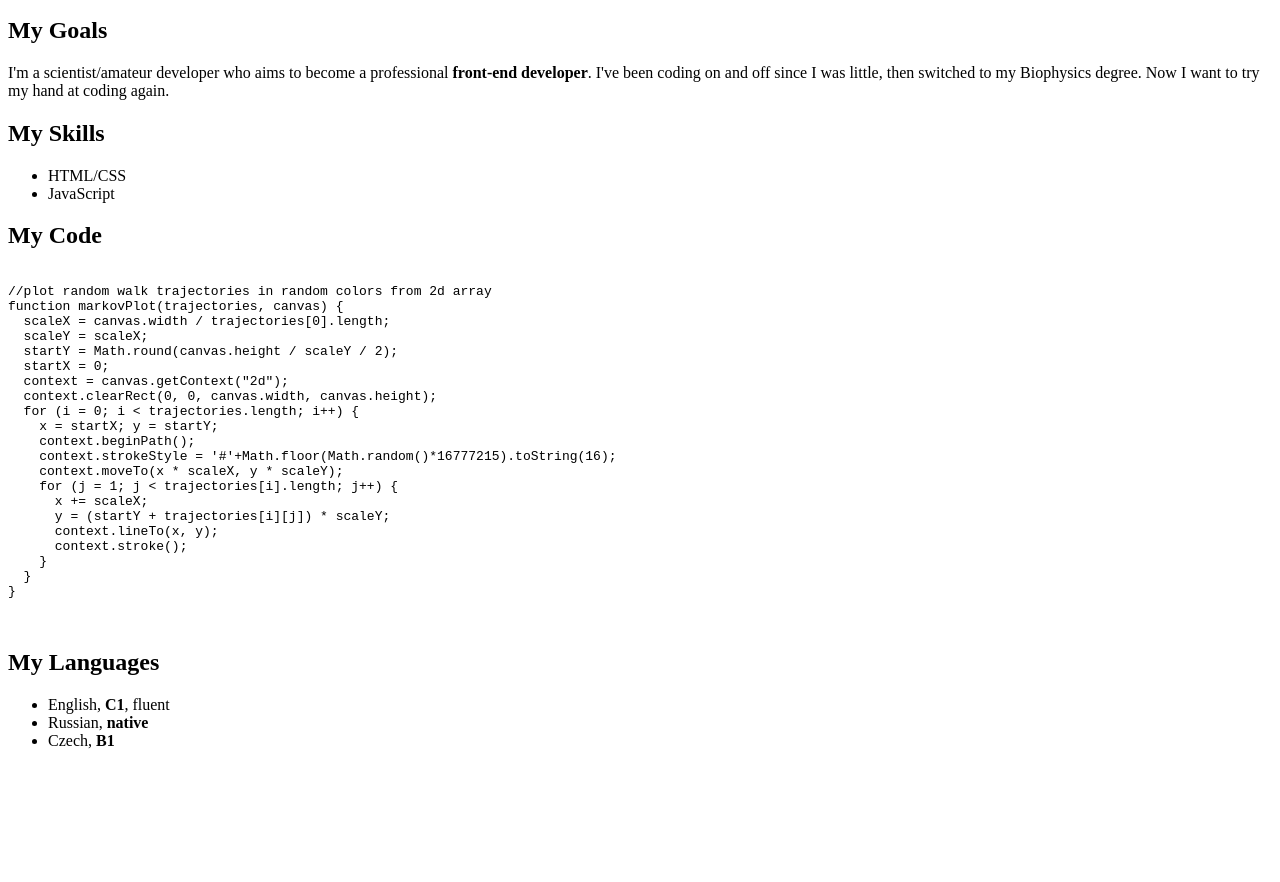
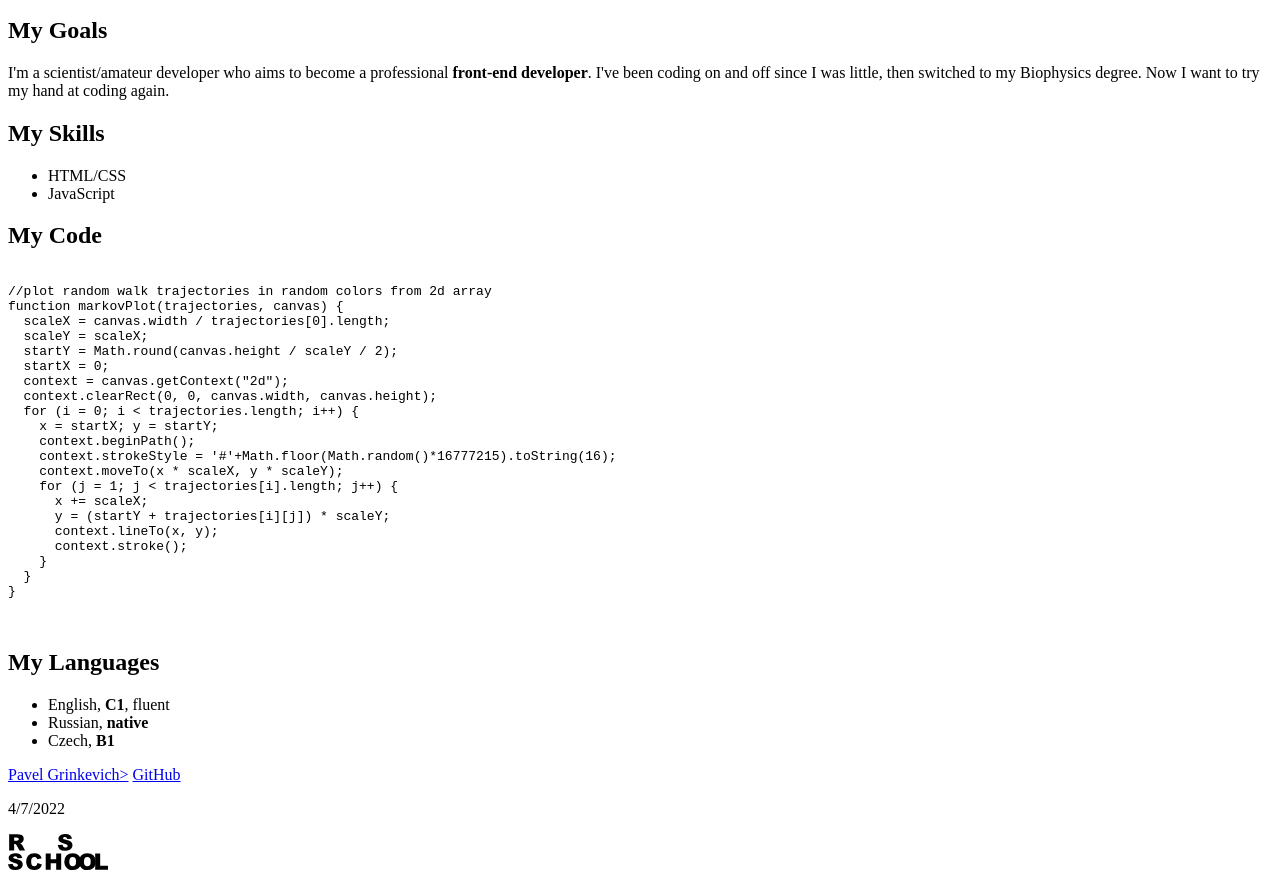
Before and after one commit to elquespera/rsschool-cv, a plain HTML site: page index.html in a window 1280 px wide. Shown: the part 137-1019 px from the top of the page. Before the commit the page ends 903 px from the top, so only its background shows below. Drawn offline with Linux system fonts and the light colour scheme.

Commit message:
feat: add footer

```diff
--- a/index.html
+++ b/index.html
@@ -79,7 +79,12 @@ function markovPlot(trajectories, canvas) {
       </main>
 
       <footer>
-
+        <a href="#">Pavel Grinkevich></a>
+        <a href="https://github.io/elquespera/">GitHub</a>
+        <p>
+          <script> document.write(new Date().toLocaleDateString()); </script>
+        </p>
+        <a href="https://rs.school/"><img src="img/rs_school.svg" alt="RS School" width="100"></a>
       </footer>
     </div>
   </body>
```
Also changed, not shown: img/rs_school.svg (added).
